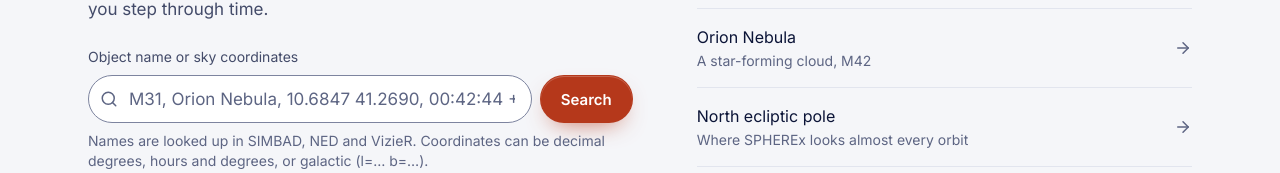
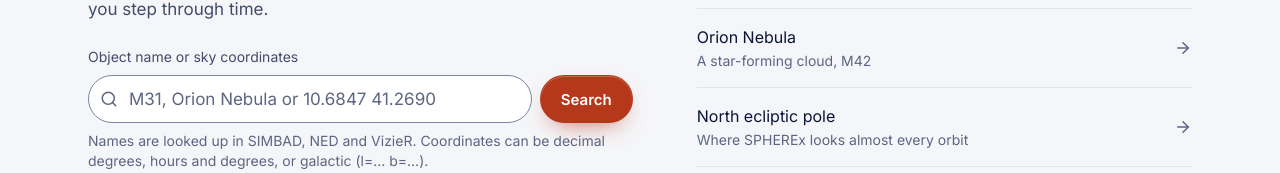
Before and after one commit to minhaz-42/spherex-explorer, a React (Vite) app in the folder frontend/: page /explore in a window 1280 px wide. Shown: the part 324-497 px from the top of the page. Built offline with nearby package versions, Linux system fonts and the light colour scheme.

Commit message:
fix(search): keep the large search placeholder short too
The full list of formats did not fit the Explore start page either; the
help text under the field already lists them.

```diff
--- a/frontend/src/features/search/SearchForm.tsx
+++ b/frontend/src/features/search/SearchForm.tsx
@@ -35,7 +35,7 @@ export function SearchForm({ initial = "", error, busy, onSearch, size = "large"
             className={`field !pl-10 ${size === "large" ? "!min-h-12 text-[1.0625rem]" : ""}`}
             value={value}
             onChange={(e) => setValue(e.target.value)}
-            placeholder={size === "large" ? "M31, Orion Nebula, 10.6847 41.2690, 00:42:44 +41:16:08" : "Name or coordinates"}
+            placeholder={size === "large" ? "M31, Orion Nebula or 10.6847 41.2690" : "Name or coordinates"}
             aria-invalid={message ? true : undefined}
             aria-describedby={message ? `${id}-error` : `${id}-hint`}
             autoComplete="off"
```
